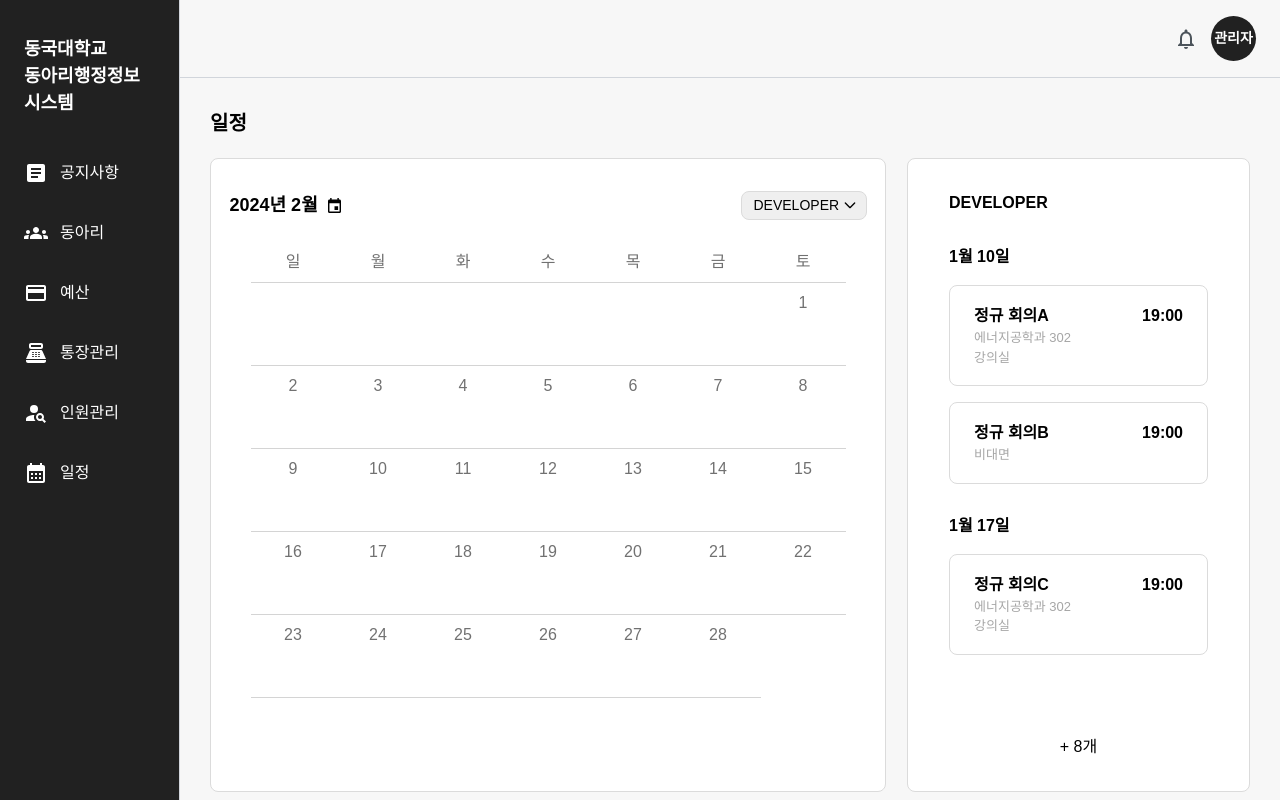
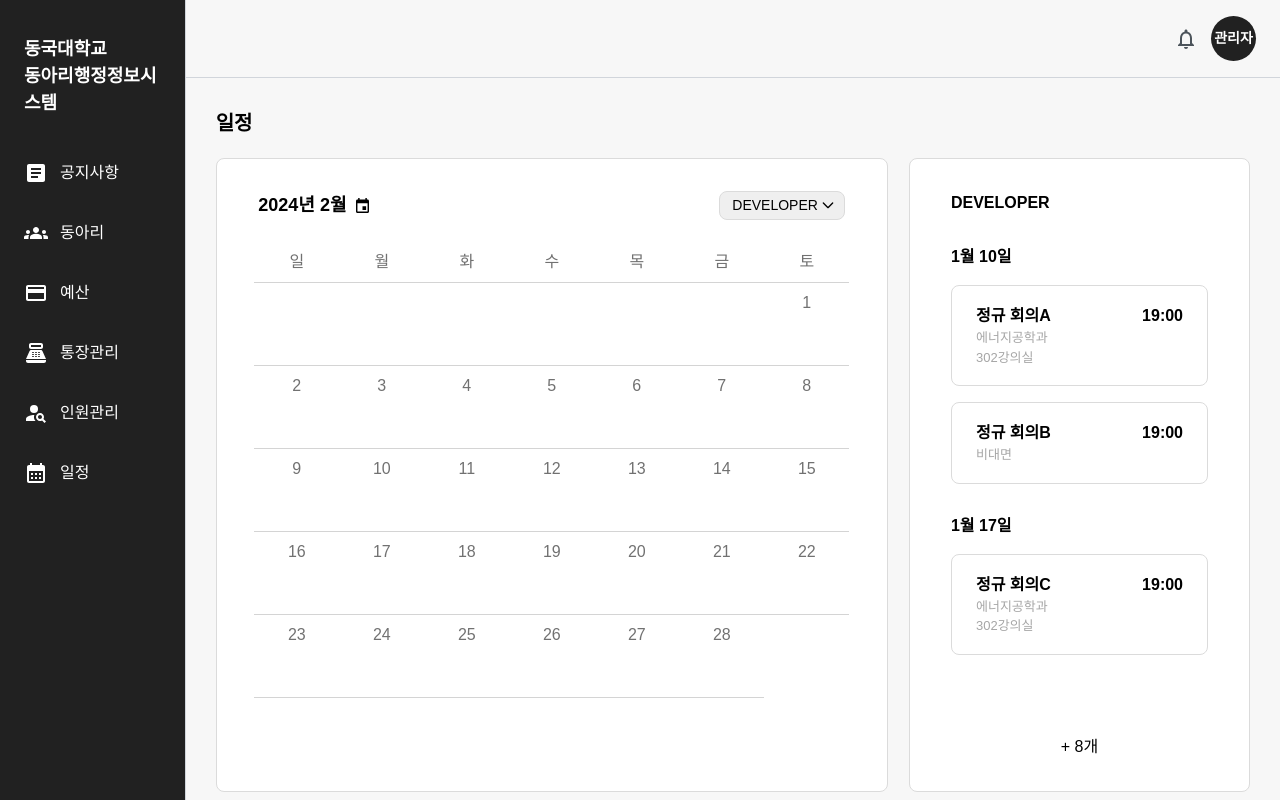
Before and after one commit to mjgwon24/dgu-semi-erp-front, a Next.js app: page /generalSchedule in a window 1280 px wide. Built offline with nearby package versions, Linux system fonts and the light colour scheme; a web font is replaced by a local one.

Commit message:
chore: gap 단위 수정

```diff
--- a/src/components/units/generalSchedule/GeneralSchedule.presenter.jsx
+++ b/src/components/units/generalSchedule/GeneralSchedule.presenter.jsx
@@ -10,7 +10,7 @@
                     {/* 달력 레이아웃 */}
                     <div className="flex flex-col items-center gap-[30px] bg-white px-[41px] py-[32px] w-[65%] border border-[#DBDBDB] rounded-[8px]">
                         {/* 달력 헤더 */}
-                        <div className="flex gap-[400px]">
+                        <div className="flex gap-[350px]">
                             <div className="flex items-center gap-[8px]">
                                 <div className="text-[18px] w-[90px] font-semibold">2024년 {new Date().getMonth() + 1}월</div>
                                 <svg xmlns="http://www.w3.org/2000/svg" width="13" height="15" viewBox="0 0 13 15"
```
